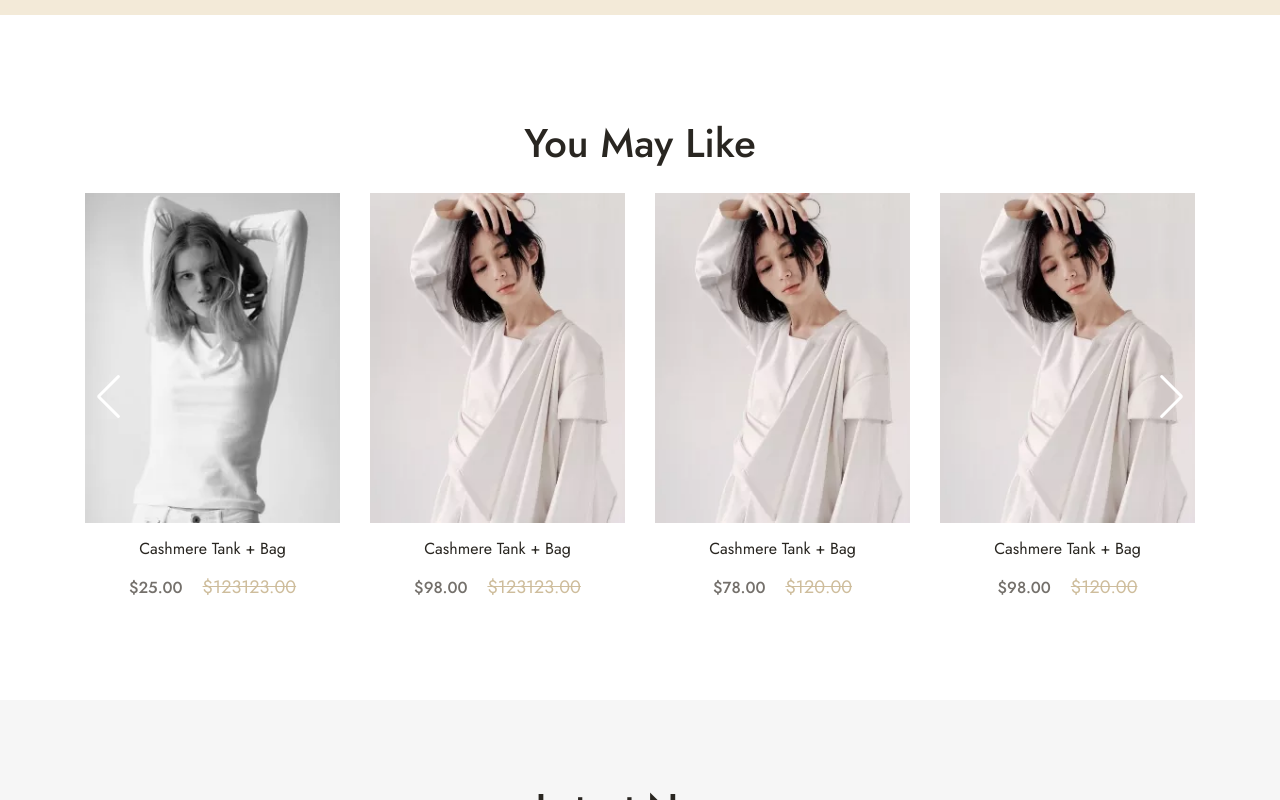
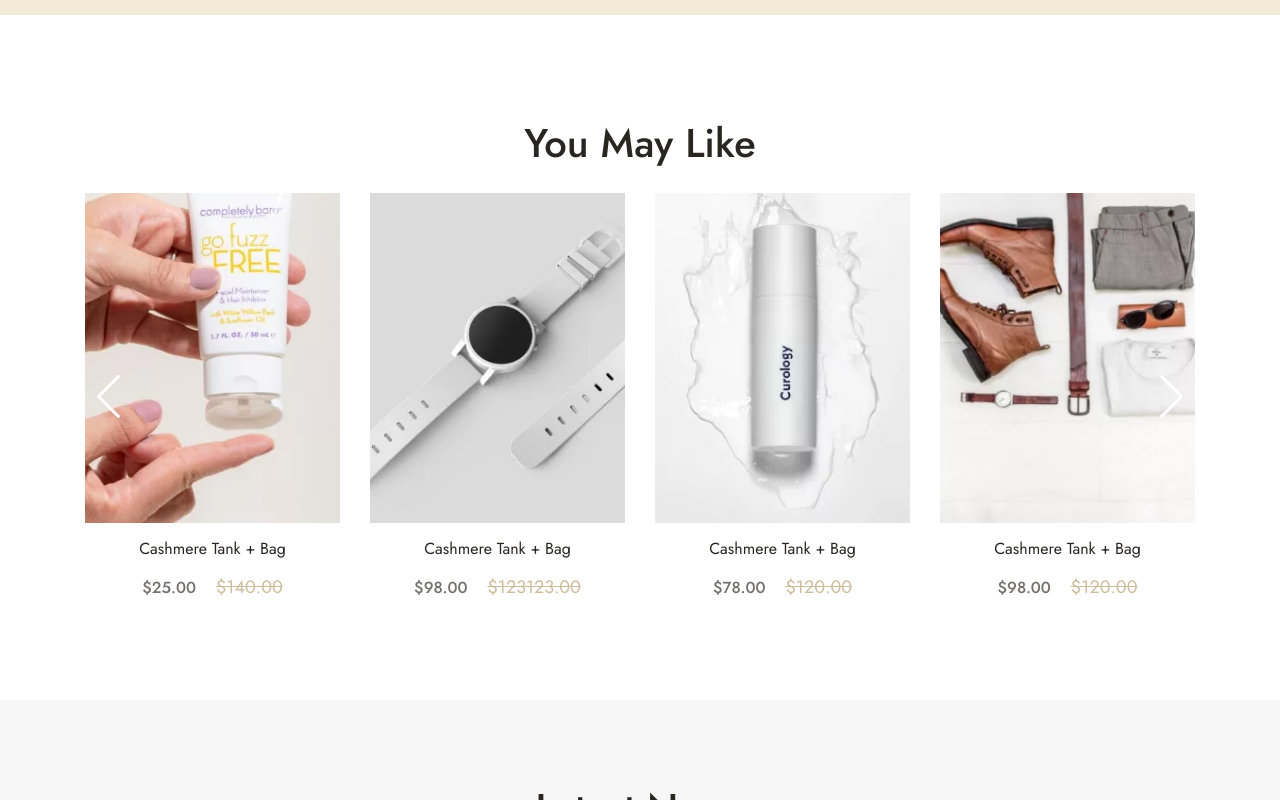
Before and after one commit to Sahinshf/E-commerce, a plain HTML site: page index.html in a window 1280 px wide. Shown: the part 2482-3282 px from the top of the page. Drawn offline with nearby package versions, Linux system fonts and the light colour scheme; a web font is replaced by a local one.

Commit message:
Images Changed

```diff
--- a/assets/JS/script.js
+++ b/assets/JS/script.js
@@ -286,8 +286,8 @@ const products = [
     productName: "Cashmere Tank + Bag",
     oldPrice: 120.0,
     newPrice: 98.0,
-    productimage: "../assets/Styles/sass/image/homepage/latest1.jpg.webp",
-    category: "women",
+    productimage: "../assets/Styles/sass/image/homepage/items11.jpg.webp",
+    category: "men",
   },
   {
     id: 2,
@@ -295,7 +295,7 @@ const products = [
     productName: "Cashmere Tank + Bag",
     oldPrice: 120.0,
     newPrice: 100.0,
-    productimage: "../assets/Styles/sass/image/homepage/latest1.jpg.webp",
+    productimage: "../assets/Styles/sass/image/homepage/latest3.jpg.webp",
     category: "women",
   },
   {
@@ -304,8 +304,8 @@ const products = [
     productName: "Cashmere Tank + Bag",
     oldPrice: 120.0,
     newPrice: 25,
-    productimage: "../assets/Styles/sass/image/homepage/latest1.jpg.webp",
-    category: "women",
+    productimage: "../assets/Styles/sass/image/homepage/latest12.jpg.webp",
+    category: "baby",
   },
   {
     id: 4,
@@ -313,7 +313,8 @@ const products = [
     productName: "Cashmere Tank + Bag",
     oldPrice: 120.0,
     newPrice: 98.0,
-    productimage: "../assets/Styles/sass/image/homepage/latest3.jpg.webp",
+
+    productimage: "../assets/Styles/sass/image/homepage/items12.jpg.webp",
     category: "men",
   },
   {
@@ -322,8 +323,8 @@ const products = [
     productName: "Cashmere Tank + Bag",
     oldPrice: 120.0,
     newPrice: 78.0,
-    productimage: "../assets/Styles/sass/image/homepage/latest3.jpg.webp",
-    category: "men",
+    productimage: "../assets/Styles/sass/image/homepage/latest4.jpg.webp",
+    category: "women",
   },
   {
     id: 6,
@@ -331,8 +332,8 @@ const products = [
     productName: "Cashmere Tank + Bag",
     oldPrice: 120.0,
     newPrice: 98.0,
-    productimage: "../assets/Styles/sass/image/homepage/latest3.jpg.webp",
-    category: "men",
+    productimage: "../assets/Styles/sass/image/homepage/latest11.jpg.webp",
+    category: "baby",
   },
   {
     id: 7,
@@ -340,8 +341,9 @@ const products = [
     productName: "Cashmere Tank + Bag",
     oldPrice: 120.0,
     newPrice: 98.0,
-    productimage: "../assets/Styles/sass/image/homepage/latest2.jpg.webp",
-    category: "baby",
+
+    productimage: "../assets/Styles/sass/image/homepage/items10.jpg.webp",
+    category: "men",
   },
   {
     id: 8,
@@ -350,7 +352,7 @@ const products = [
     oldPrice: 120.0,
     newPrice: 98.0,
     productimage: "../assets/Styles/sass/image/homepage/latest2.jpg.webp",
-    category: "baby",
+    category: "women",
   },
   {
     id: 9,
@@ -358,7 +360,7 @@ const products = [
     productName: "Cashmere Tank + Bag",
     oldPrice: 120.0,
     newPrice: 98.0,
-    productimage: "../assets/Styles/sass/image/homepage/latest2.jpg.webp",
+    productimage: "../assets/Styles/sass/image/homepage/latest13.jpg.webp",
     category: "baby",
   },
 ];
@@ -368,27 +370,27 @@ const products2 = [
     id: 10,
     count: 1,
     productName: "Cashmere Tank + Bag",
-    oldPrice: 123123.0,
+    oldPrice: 120.0,
     newPrice: 98.0,
-    productimage: "../assets/Styles/sass/image/homepage/latest1.jpg.webp",
+    productimage: "../assets/Styles/sass/image/homepage/latest6.jpg.webp",
     category: "women",
   },
   {
     id: 11,
     count: 1,
     productName: "Cashmere Tank + Bag",
-    oldPrice: 123123.0,
+    oldPrice: 130.0,
     newPrice: 100.0,
-    productimage: "../assets/Styles/sass/image/homepage/latest1.jpg.webp",
+    productimage: "../assets/Styles/sass/image/homepage/latest7.jpg.webp",
     category: "women",
   },
   {
     id: 12,
     count: 1,
     productName: "Cashmere Tank + Bag",
-    oldPrice: 123123.0,
+    oldPrice: 140.0,
     newPrice: 25,
-    productimage: "../assets/Styles/sass/image/homepage/latest1.jpg.webp",
+    productimage: "../assets/Styles/sass/image/homepage/latest5.jpg.webp",
     category: "women",
   },
   {
@@ -397,7 +399,7 @@ const products2 = [
     productName: "Cashmere Tank + Bag",
     oldPrice: 123123.0,
     newPrice: 98.0,
-    productimage: "../assets/Styles/sass/image/homepage/latest3.jpg.webp",
+    productimage: "../assets/Styles/sass/image/homepage/latest8.jpg.webp",
     category: "men",
   },
   {
@@ -406,7 +408,7 @@ const products2 = [
     productName: "Cashmere Tank + Bag",
     oldPrice: 120.0,
     newPrice: 78.0,
-    productimage: "../assets/Styles/sass/image/homepage/latest3.jpg.webp",
+    productimage: "../assets/Styles/sass/image/homepage/latest6.jpg.webp",
     category: "men",
   },
   {
@@ -415,7 +417,7 @@ const products2 = [
     productName: "Cashmere Tank + Bag",
     oldPrice: 120.0,
     newPrice: 98.0,
-    productimage: "../assets/Styles/sass/image/homepage/latest3.jpg.webp",
+    productimage: "../assets/Styles/sass/image/homepage/latest7.jpg.webp",
     category: "men",
   },
   {
@@ -424,7 +426,7 @@ const products2 = [
     productName: "Cashmere Tank + Bag",
     oldPrice: 120.0,
     newPrice: 98.0,
-    productimage: "../assets/Styles/sass/image/homepage/latest2.jpg.webp",
+    productimage: "../assets/Styles/sass/image/homepage/latest5.jpg.webp",
     category: "baby",
   },
   {
@@ -433,7 +435,7 @@ const products2 = [
     productName: "Cashmere Tank + Bag",
     oldPrice: 120.0,
     newPrice: 98.0,
-    productimage: "../assets/Styles/sass/image/homepage/latest2.jpg.webp",
+    productimage: "../assets/Styles/sass/image/homepage/latest8.jpg.webp",
     category: "baby",
   },
   {
@@ -442,7 +444,7 @@ const products2 = [
     productName: "Cashmere Tank + Bag",
     oldPrice: 120.0,
     newPrice: 98.0,
-    productimage: "../assets/Styles/sass/image/homepage/latest2.jpg.webp",
+    productimage: "../assets/Styles/sass/image/homepage/latest6.jpg.webp",
     category: "baby",
   },
 ];
--- a/index.html
+++ b/index.html
@@ -381,7 +381,7 @@
                 Women
               </p>
               <p class="category_btn btn_baby" data-category="baby" href="#">
-                Baby
+                Kids
               </p>
               <p
                 class="category_btn btn_fashion"
```
Also changed, not shown: assets/Styles/sass/image/homepage/items10.jpg.webp (added), assets/Styles/sass/image/homepage/items11.jpg.webp (added), assets/Styles/sass/image/homepage/items12.jpg.webp (added), assets/Styles/sass/image/homepage/latest11.jpg.webp (added), assets/Styles/sass/image/homepage/latest12.jpg.webp (added), assets/Styles/sass/image/homepage/latest13.jpg.webp (added), assets/Styles/sass/image/homepage/latest4.jpg.webp (added), assets/Styles/sass/image/homepage/latest5.jpg.webp (added), assets/Styles/sass/image/homepage/latest6.jpg.webp (added), assets/Styles/sass/image/homepage/latest7.jpg.webp (added), assets/Styles/sass/image/homepage/latest8.jpg.webp (added).
